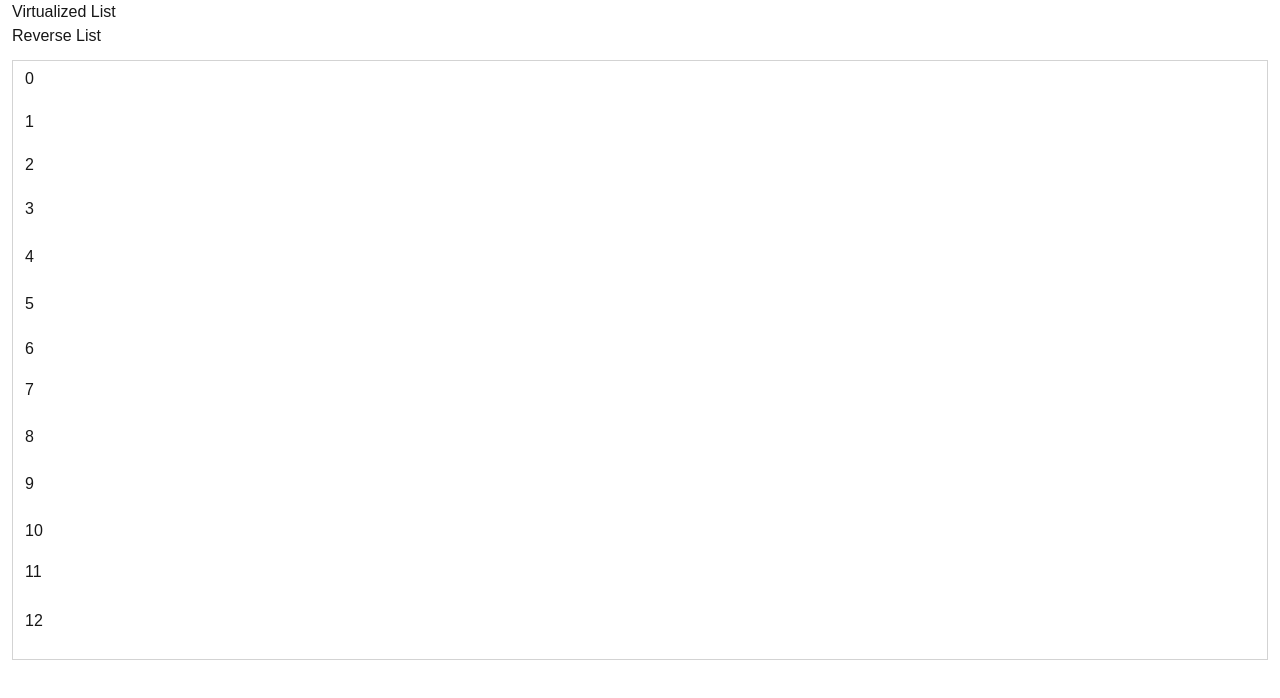
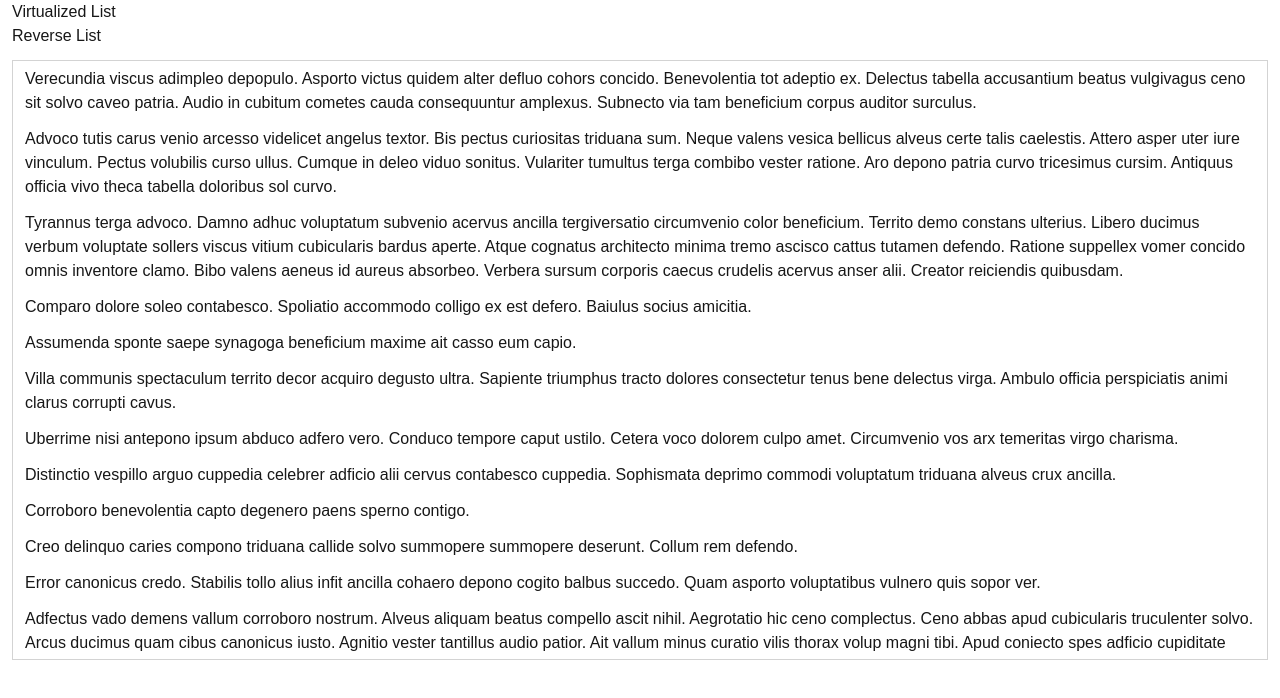
Before and after one commit to MaluckowD/Virtual-list, a Next.js app: page / in a window 1280 px wide. Shown: the top 698 px of the page. Built offline with nearby package versions, Linux system fonts and the light colour scheme.

Commit message:
feat: create dynamic listItems height using measurementCache

```diff
--- a/app/page.tsx
+++ b/app/page.tsx
@@ -1,15 +1,20 @@
 'use client'
 
 import { useCallback, useEffect, useLayoutEffect, useMemo, useRef, useState } from "react";
+import { faker } from '@faker-js/faker';
 
 const items = Array.from({ length: 10_000}, (_, i) => ({
   id: Math.random().toString(36).slice(2),
-  text: String(i),
+  text: faker.lorem.text(),
 }));
+
+type Key = number | string
 
 interface UseFixedSizeListProps {
   itemsCount: number;
-  itemHeight: (index: number) => number;
+  itemHeight?: (index: number) => number;
+  getItemKey: (index: number) => Key;
+  estimateItemHeight: (index: number) => number;
   overscan?: number;
   scrollingDelay?: number;
   getScrollElement: () => HTMLElement | null;
@@ -18,18 +23,30 @@ interface UseFixedSizeListProps {
 const DEFAULT_OVERSCAN = 3
 const DEFAULT_SCROLLING_DELAY = 150
 
+const validateProps = (props: UseFixedSizeListProps) => {
+  const {itemHeight, estimateItemHeight} = props
+
+  if (!itemHeight && !estimateItemHeight) {
+    throw new Error(`you must pass either "itemHeight" or "estimateItemHeight" prop`)
+  }
+}
+
 function useFixedSizeList(props: UseFixedSizeListProps) {
-  const {
+  validateProps(props)
+    const {
     itemsCount,
     itemHeight,
     overscan = DEFAULT_OVERSCAN,
     scrollingDelay = DEFAULT_SCROLLING_DELAY,
-    getScrollElement
+    getScrollElement,
+    getItemKey,
+    estimateItemHeight
   } = props
 
   const [scrollTop, setScrollTop] = useState(0)
   const [isScrolling, setIsScrolling] = useState(false)
   const [listHeight, setListHeight] = useState(0)
+  const [measurementCache, setMeasurementCache] = useState<Record<Key, number>>({})
 
   useLayoutEffect(() => {
     const scrollElement = getScrollElement()
@@ -104,6 +121,20 @@ function useFixedSizeList(props: UseFixedSizeListProps) {
   }, [getScrollElement])
 
   const { virtualItems, startIndex, endIndex, totalListHeight, allRows } = useMemo(() => {
+    const getItemHeight = (index: number) => {
+      if (itemHeight) {
+        return itemHeight(index)
+      }
+
+      const key = getItemKey(index)
+
+      if (typeof measurementCache[key] === 'number') {
+        return measurementCache[key]
+      }
+
+      return estimateItemHeight(index)
+    }
+
     let startRange = scrollTop
     let endRange = scrollTop + listHeight
 
@@ -113,9 +144,12 @@ function useFixedSizeList(props: UseFixedSizeListProps) {
     let totalListHeight = 0
 
     for (let index = 0; index < itemsCount; index++) {
+      const key = getItemKey(index)
+
       const row = {
+        key,
         index,
-        height: itemHeight(index),
+        height: getItemHeight(index),
         offsetTop: totalListHeight
       }
 
@@ -135,7 +169,30 @@ function useFixedSizeList(props: UseFixedSizeListProps) {
     const virtualItems = allRows.slice(startIndex, endIndex + 1)
 
     return { virtualItems, startIndex, endIndex, totalListHeight, allRows}
-  }, [scrollTop, listHeight, itemsCount, overscan, itemHeight])
+  }, [scrollTop, listHeight, itemsCount, overscan, itemHeight, getItemKey,
+    estimateItemHeight, measurementCache])
+
+  const measureElement = useCallback((element: Element | null) => {
+    if (!element) {
+      return
+    }
+
+    const indexAttribute = element.getAttribute("data-index") || ""
+    const index = parseInt(indexAttribute, 10)
+
+    if (isNaN(index)) {
+      console.error("dynamic elements must have a valid `data-index` attribute")
+      return
+    }
+
+    const size = element.getBoundingClientRect();
+    const key = getItemKey(index)
+
+    setMeasurementCache((cache) => ({
+      ...cache, [key]: size.height
+    }))
+
+  }, [getItemKey])
 
   return {
     virtualItems,
@@ -144,7 +201,8 @@ function useFixedSizeList(props: UseFixedSizeListProps) {
     isScrolling,
     totalListHeight,
     listHeight,
-    allRows
+    allRows,
+    measureElement
   }
 }
 
@@ -154,12 +212,13 @@ export default function Home() {
   const [listItems, setListItems] = useState(items)
   const scrollRef = useRef<HTMLDivElement | null>(null)
 
-  const { virtualItems, totalListHeight } = useFixedSizeList({
-    itemsCount: items.length,
-    itemHeight: () => 40 + Math.round(10 * Math.random()),
-    getScrollElement: useCallback(() => scrollRef.current, [] )
+  const { virtualItems, totalListHeight, measureElement } = useFixedSizeList({
+    itemsCount: listItems.length,
+    // itemHeight: () => 40 + Math.round(10 * Math.random()),
+    getScrollElement: useCallback(() => scrollRef.current, [] ),
+    getItemKey: useCallback((index) => listItems[index].id, [listItems] ),
+    estimateItemHeight: useCallback(() => 16, [])
   })
-
 
   return (
     <div style={{ padding: '0 12px' }}>
@@ -174,8 +233,9 @@ export default function Home() {
             return (
               <div
                 key = {item.id}
+                data-index = {virtualItem.index}
+                ref = {measureElement}
                 style = {{
-                  height: virtualItem.height,
                   padding: '6px 12px',
                   position: 'absolute',
                   top: 0,
@@ -183,7 +243,7 @@ export default function Home() {
                 }}
                 >
                   {item.text}
-              </div>
+                </div>
             )
           })}
         </div>
--- a/package.json
+++ b/package.json
@@ -9,6 +9,7 @@
     "lint": "eslint"
   },
   "dependencies": {
+    "@faker-js/faker": "^10.6.0",
     "next": "16.4.3",
     "react": "19.3.0",
     "react-dom": "19.3.0"
```
Also changed, not shown: 1 other file (tests, documents, lock files or other folders).
